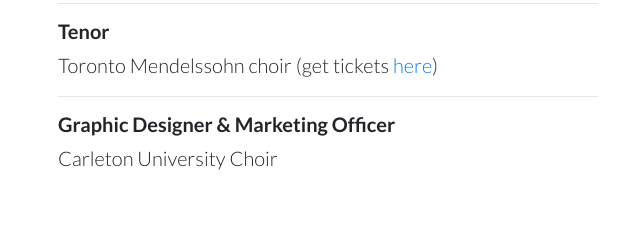
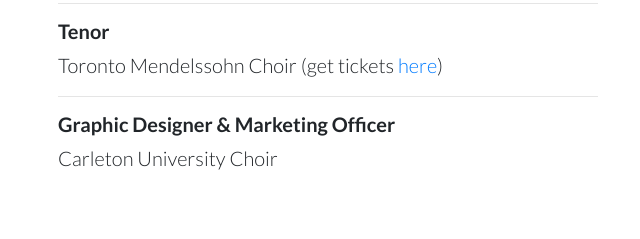
Before and after one commit to Winnie0v0/Try_Personal_Website, a website: page index.html in a window 1280 px wide. Shown: the part 3685-3924 px from the top of the page, 27-667 px from the left. Drawn offline with nearby package versions, Linux system fonts and the light colour scheme.

Commit message:
fixed letteR

```diff
--- a/index.html
+++ b/index.html
@@ -329,7 +329,7 @@
                         <p class="lead">cuHacking 2020</p>
                         <hr>
                         <h5>Tenor</h5>
-                        <p class="lead">Toronto Mendelssohn choir (get tickets <a
+                        <p class="lead">Toronto Mendelssohn Choir (get tickets <a
                                 href="https://www.tmchoir.org/">here</a>)</p>
                         <hr>
                         <h5>Graphic Designer & Marketing Officer</h5>
```
